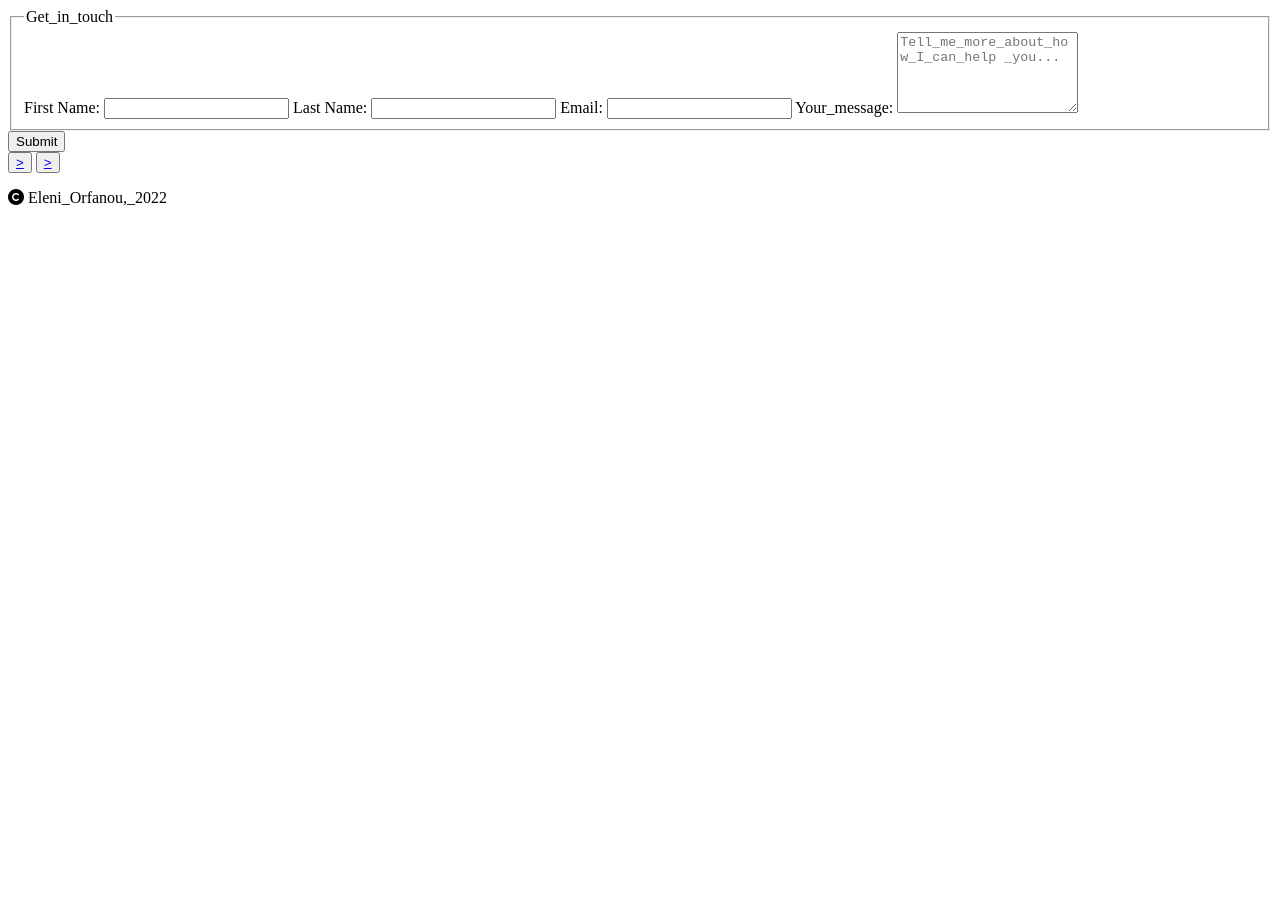
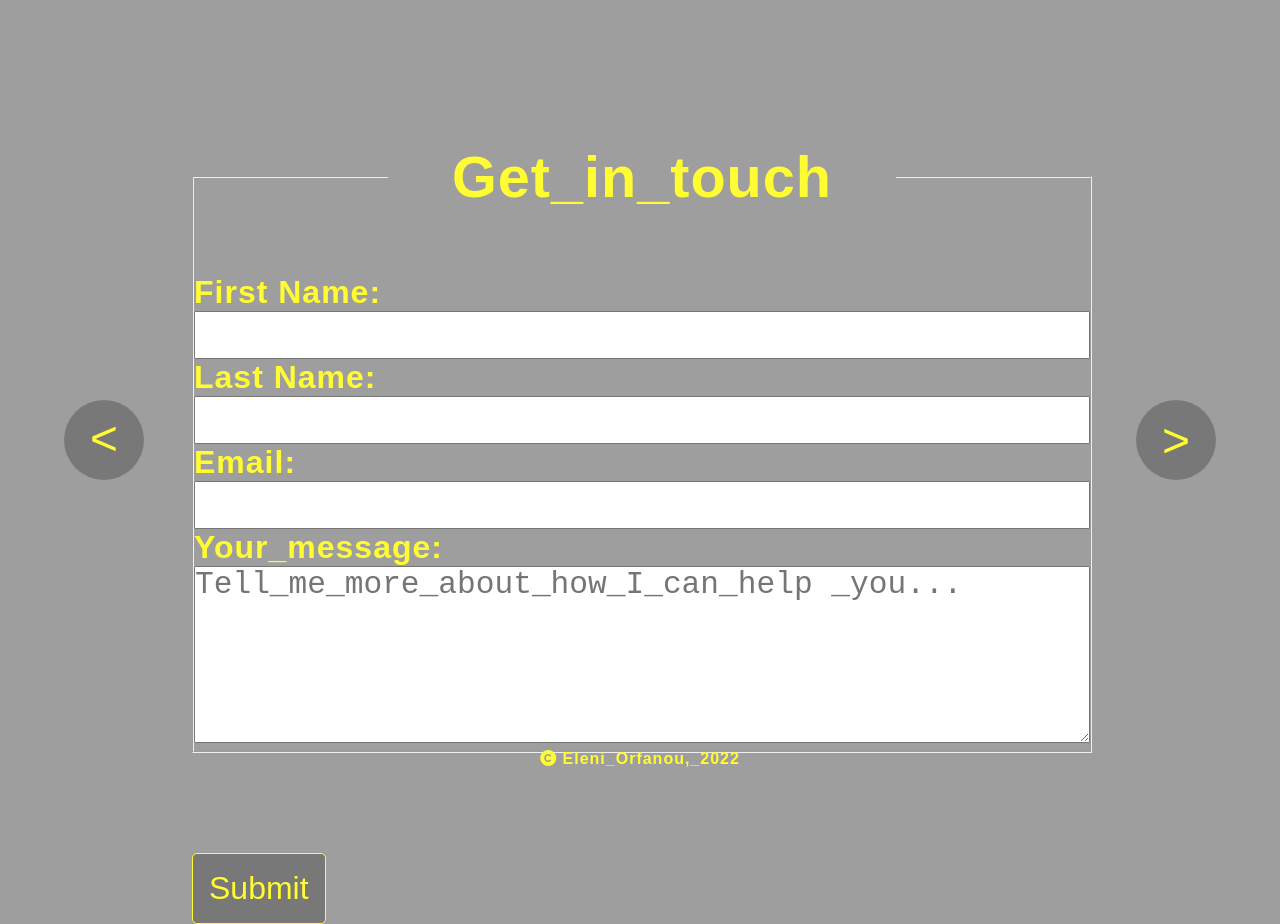
Before and after one commit to elenosis/portfolio, a website: page contact.html in a window 1280 px wide. Before the commit the page ends 800 px from the top, so only its background shows below. Drawn offline with Linux system fonts and the light colour scheme; the site is published under a folder, as on GitHub Pages, so addresses that start at the root find nothing; a web font is replaced by a local one.

Commit message:
corrections

```diff
--- a/contact.html
+++ b/contact.html
@@ -11,7 +11,7 @@
       src="https://kit.fontawesome.com/c20f398198.js"
       crossorigin="anonymous"
     ></script>
-    <link rel="stylesheet" href="/src/css/style.css" />
+    <link rel="stylesheet" href="./src/css/style.css" />
     <title>Document</title>
   </head>
   <body>
--- a/src/css/style.css
+++ b/src/css/style.css
@@ -668,8 +668,8 @@ fieldset {
   padding-left: 30vw;
 }
 
-[type=text],
-[type=email],
+[type="text"],
+[type="email"],
 textarea {
   font-size: 120%;
 }
```
Also changed, not shown: about.html (+1 -1 lines), connect.html (+1 -1 lines), myProjects.html (+1 -1 lines), services.html (+1 -1 lines).
